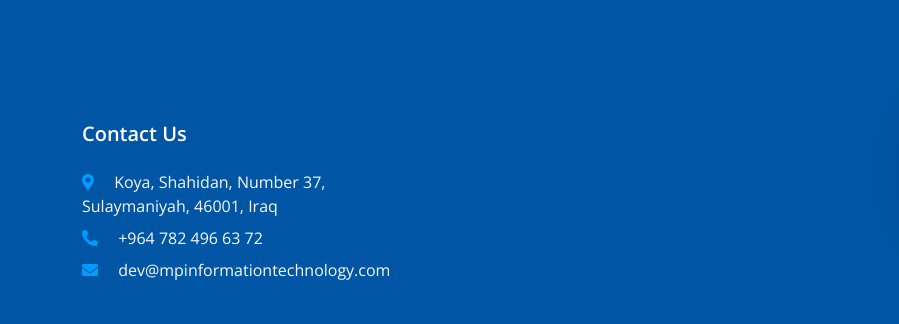
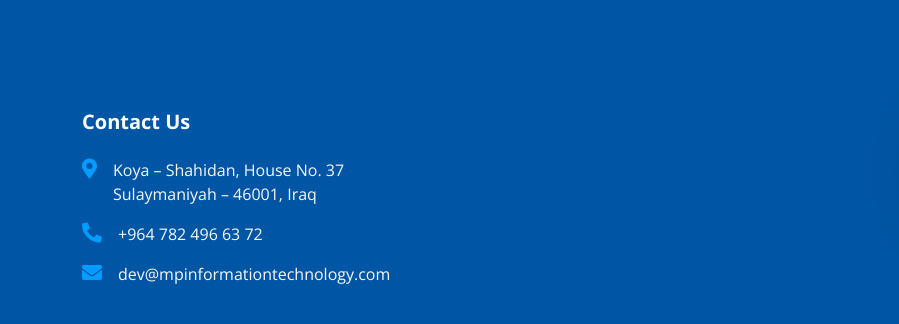
Before and after one commit to mhamad1235/MP-, a plain HTML site: page index.html in a window 1280 px wide. Shown: the part 3597-3921 px from the top of the page, 0-899 px from the left. Drawn offline with nearby package versions, Linux system fonts and the light colour scheme; files that its build step writes are made by us from their sources.

Commit message:
updated footer

```diff
--- a/index.html
+++ b/index.html
@@ -499,23 +499,42 @@
 
     <!-- Address Column -->
     <div class="col-lg-4 col-md-6 text-light">
-        <h5 style="color: white;" class="mb-4">Contact Us</h5>
+    <h5 class="mb-4 fw-bold text-white">Contact Us</h5>
 
-        <p class="mb-2">
-            <i class="fa fa-map-marker-alt me-3 text-primary"></i>
-            Koya, Shahidan, Number 37, Sulaymaniyah, 46001, Iraq
-        </p>
+    <div class="d-flex mb-3">
+        <div class="me-3">
+            <i class="fa fa-map-marker-alt text-primary fs-5"></i>
+        </div>
+        <div>
+            <span class="d-block">Koya – Shahidan, House No. 37</span>
+            <span>Sulaymaniyah – 46001, Iraq</span>
+        </div>
+    </div>
 
-        <p class="mb-2">
-            <i class="fa fa-phone-alt me-3 text-primary"></i>
-            +964 782 496 63 72
-        </p>
+    <div class="d-flex mb-3">
+        <div class="me-3">
+            <i class="fa fa-phone-alt text-primary fs-5"></i>
+        </div>
+        <div>
+            <a href="tel:+9647824966372" class="text-light text-decoration-none">
+                +964 782 496 63 72
+            </a>
+        </div>
+    </div>
 
-        <p class="mb-2">
-            <i class="fa fa-envelope me-3 text-primary"></i>
-            dev@mpinformationtechnology.com
-        </p>
+    <div class="d-flex mb-3">
+        <div class="me-3">
+            <i class="fa fa-envelope text-primary fs-5"></i>
+        </div>
+        <div>
+            <a href="mailto:dev@mpinformationtechnology.com"
+               class="text-light text-decoration-none">
+                dev@mpinformationtechnology.com
+            </a>
+        </div>
     </div>
+</div>
+
 
     <!-- Logo Section -->
     <div class="col-lg-4 col-md-12 text-center">
```
